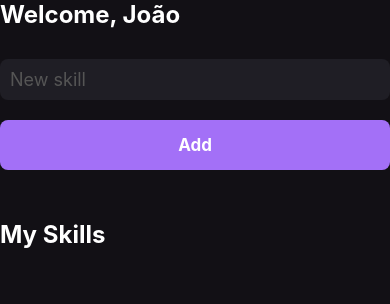
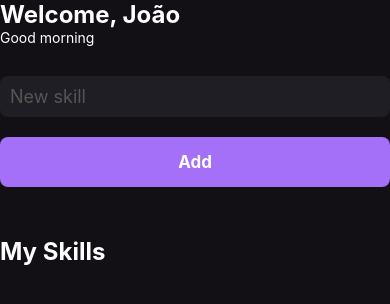
Before and after one commit to JoaoSipauba/myskills, a React Native app: screen / in a window 390 px wide. Shown: the top 304 px of the page. Built offline with nearby package versions, Linux system fonts and the light colour scheme.

Commit message:
feat: mostrando mensagem com base no horario de acesso

```diff
--- a/src/pages/Home.js
+++ b/src/pages/Home.js
@@ -1,4 +1,4 @@
-import React, { useState } from 'react';
+import React, { useEffect, useState } from 'react';
 import {
    Text,
    StyleSheet,
@@ -13,16 +13,29 @@ import SkillCard from '../components/SkillCard';
 export default function Home(){
     const [ newSkill, setNewSkill ] = useState('');
     const [ mySkills, setMySkills ] = useState([]);
+    const [ greeting, setGreeting ] = useState('');
 
     function handleAddNewSkill(){
         setMySkills([...mySkills, newSkill]);
         setNewSkill('');
     }
 
+    useEffect(() => {
+        let currentHours = new Date().getHours();
+
+        if (currentHours <= 12 && currentHours >= 6) {
+           setGreeting('Good morning');
+        }else if (currentHours >= 13 && currentHours < 18) {
+            setGreeting('Good afternoon');
+        }else {
+            setGreeting('Good night');
+        }
+    }, [])
 
     return (
         <SafeAreaView style={styles.container}>
             <Text style={styles.title}>Welcome, João</Text>
+            <Text style={styles.greetings}>{greeting}</Text>
 
             <TextInput
                 style={styles.input}
@@ -64,6 +77,9 @@ const styles = StyleSheet.create({
         fontWeight: 'bold',
         fontSize: 24
     },
+    greetings: {
+        color: '#FFF'
+    },
     input: {
         backgroundColor: '#1F1E25',
         color: '#FFF',
```
